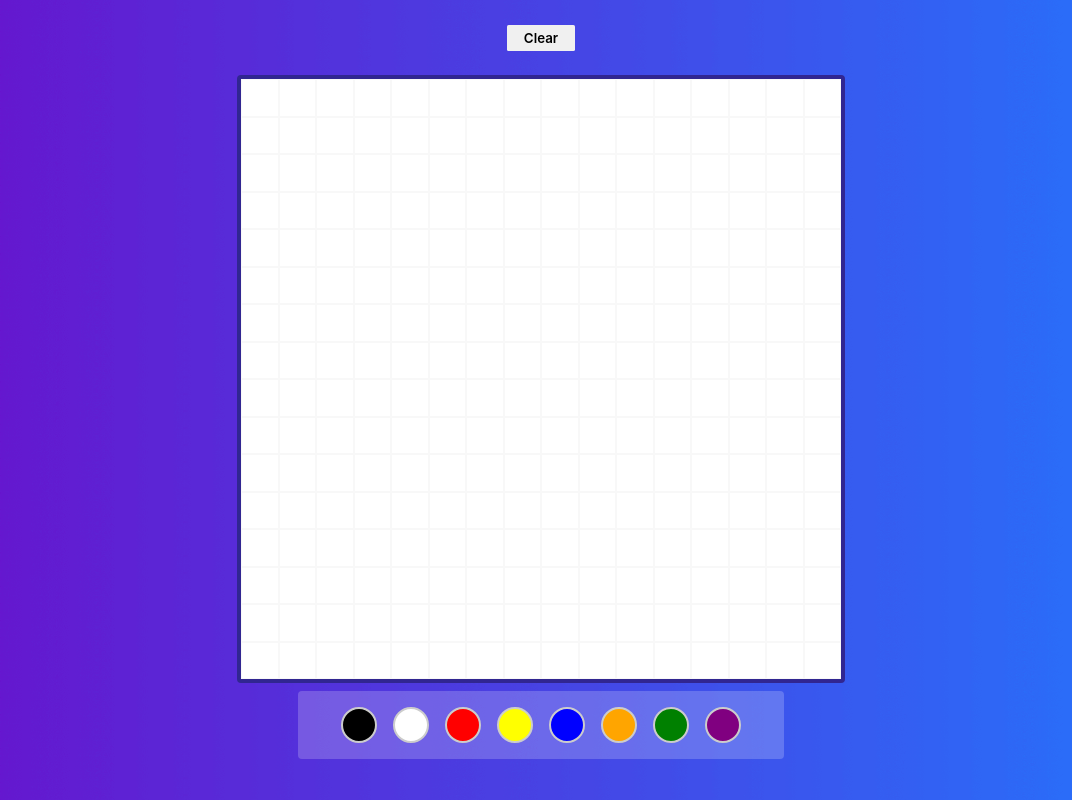
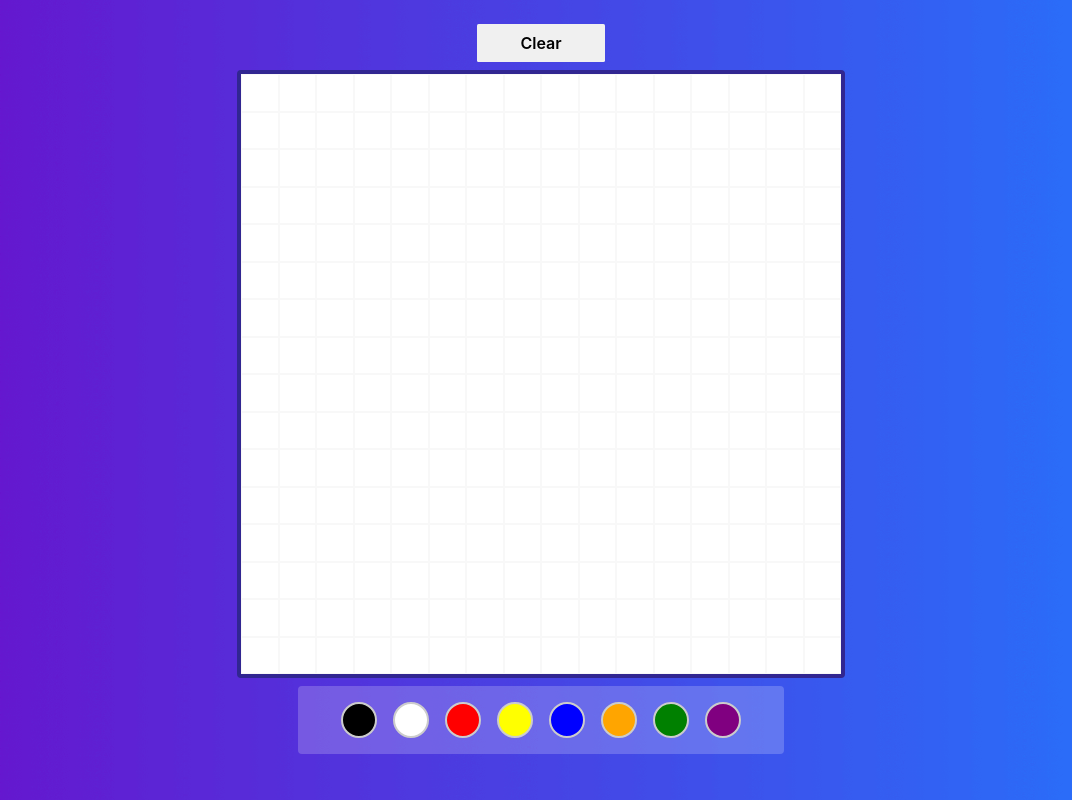
Before and after one commit to llfalcao/etch-a-sketch, a plain HTML site: page index.html in a window 1280 px wide. Shown: the whole page, without its empty margins (99-1171 px from the left). Drawn offline with Linux system fonts and the light colour scheme.

Commit message:
Adjust grid container size and colors

```diff
--- a/index.html
+++ b/index.html
@@ -2,7 +2,6 @@
 <html lang="en">
     <head>
         <meta charset="UTF-8" />
-        <meta http-equiv="X-UA-Compatible" content="IE=edge" />
         <meta name="viewport" content="width=device-width, initial-scale=1.0" />
         <title>Etch-a-Sketch</title>
         <link rel="icon" type="image/png" href="assets/img/favicon.ico" />
--- a/index.js
+++ b/index.js
@@ -41,6 +41,7 @@ function draw() {
                 }
                 square.style.backgroundColor = `
                         rgba(${currentColor}, ${opacity}%)`;
+                square.style.borderColor = `rgba(245, 245, 245, 0.1)`;
             } else {
                 if (newColor !== currentColor) {
                     opacity = 0;
--- a/style.css
+++ b/style.css
@@ -30,13 +30,13 @@ body {
 #main {
     width: 100%;
     max-width: 80vh;
-    height: auto;
+    height: 100vh;
     display: flex;
     flex-direction: column-reverse;
     justify-content: flex-end;
     align-items: center;
     gap: 0.5rem;
-    padding: 1rem;
+    padding: 0 1rem;
 }
 
 .btn {
@@ -48,6 +48,11 @@ body {
     font-family: -apple-system, BlinkMacSystemFont, 'Segoe UI', Roboto, Oxygen,
         Ubuntu, Cantarell, 'Open Sans', 'Helvetica Neue', sans-serif;
     cursor: pointer;
+    width: 10%;
+    min-height: 5%;
+    font-size: 1rem;
+    line-height: 0rem;
+    margin-top: 0.5rem;
 }
 
 .btn:active {
@@ -64,7 +69,7 @@ body {
     grid-template-rows: repeat(16, 1fr);
     grid-auto-flow: column;
     aspect-ratio: 1;
-    background-color: #ddd;
+    background-color: #fff;
 }
 
 .square {
```
